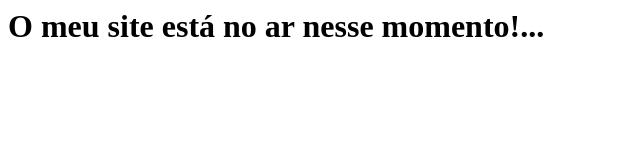
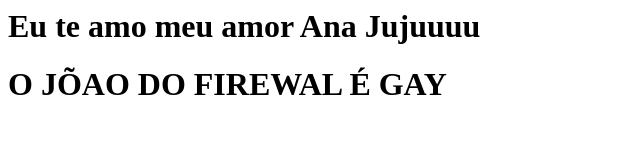
Before and after one commit to GabrielLeonardoVC/Repositorio_para_site, a plain HTML site: page index.html in a window 1280 px wide. Shown: the whole page, without its empty margins (0-640 px from the left). Drawn offline with Linux system fonts and the light colour scheme.

Commit message:
Update index.html

```diff
--- a/index.html
+++ b/index.html
@@ -1 +1,2 @@
-<h1> O meu site está no ar nesse momento!... </h1>
+<h1> Eu te amo meu amor Ana Jujuuuu </h1>
+<h1> O JÕAO DO FIREWAL É GAY </h1>
```
